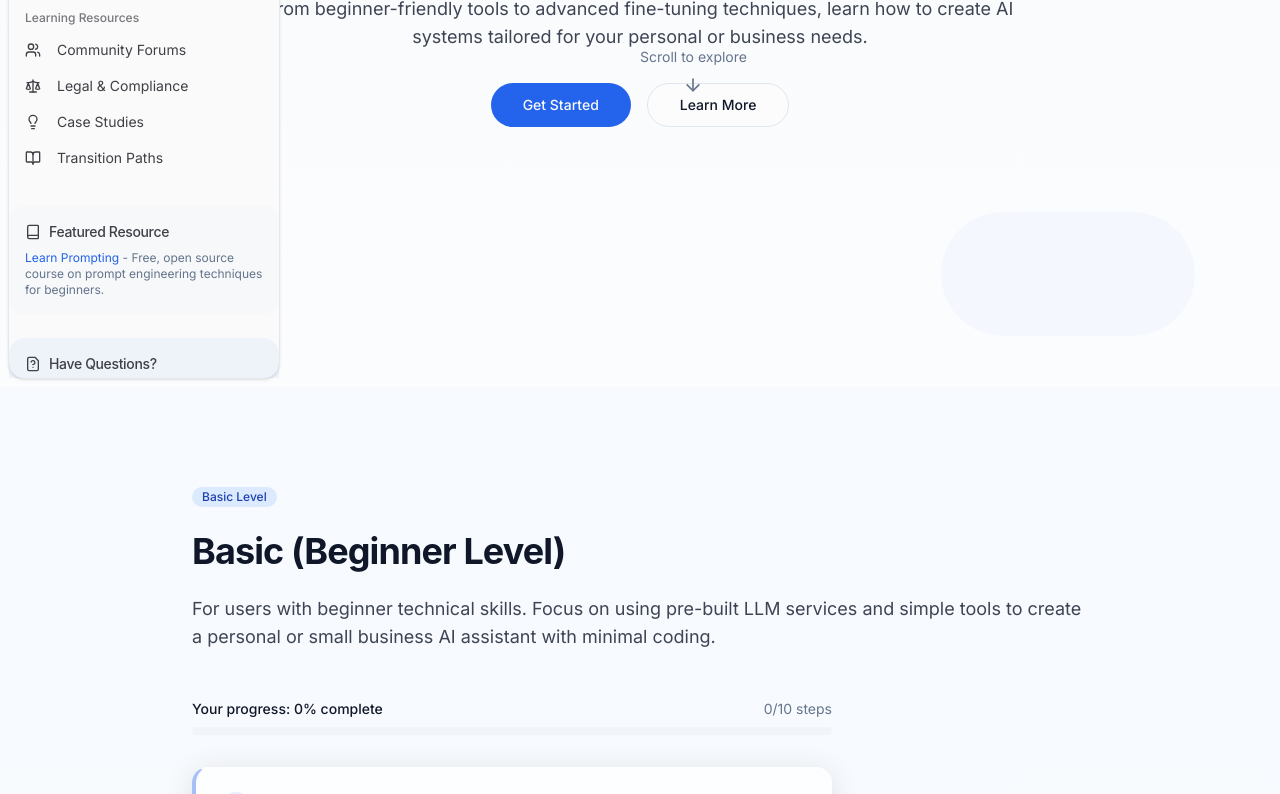
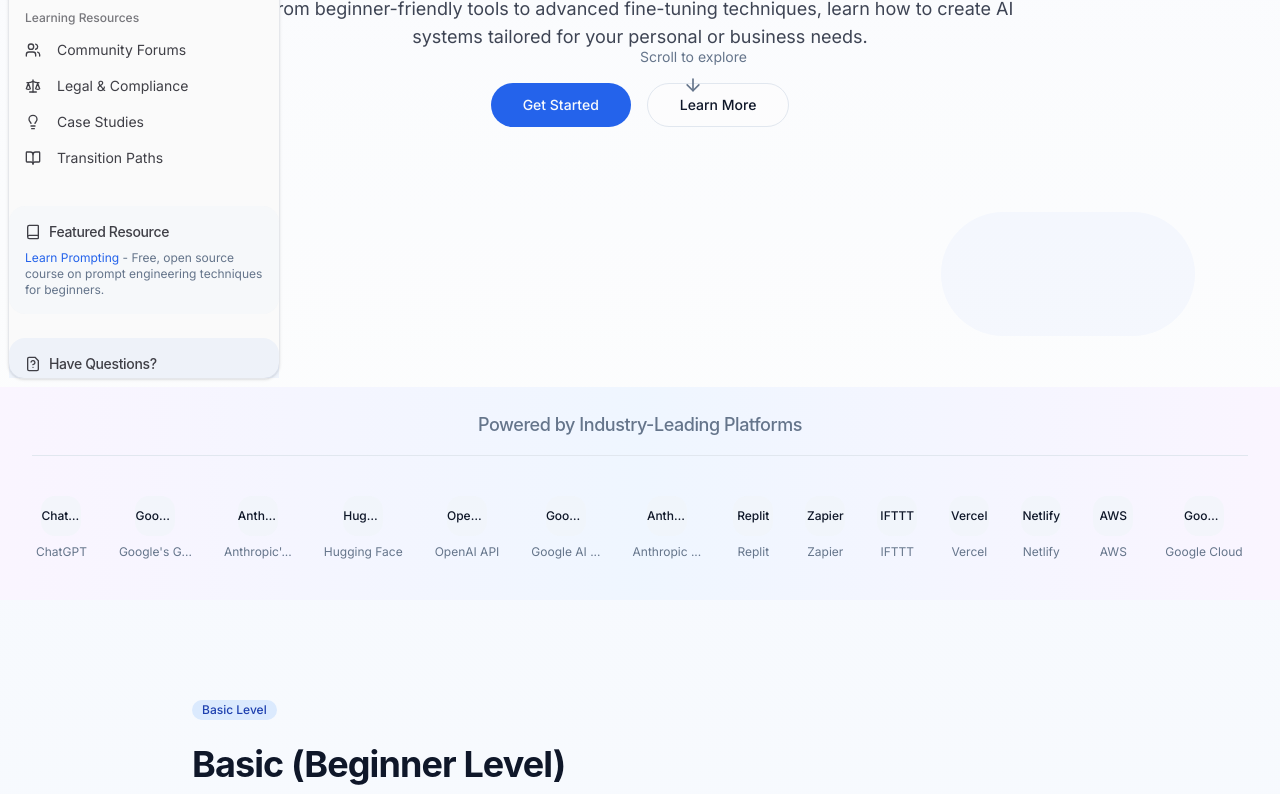
Before and after one commit to iamfarzad/personal-ai-builder, a React (Vite) app: page / in a window 1280 px wide. Shown: the part 413-1207 px from the top of the page. Built offline with nearby package versions, Linux system fonts and the light colour scheme.

Commit message:
Add platform logos banner
Add a banner with logos of the platforms mentioned in the steps.

```diff
--- /dev/null
+++ b/src/components/PlatformsBanner.tsx
@@ -0,0 +1,76 @@
+
+import React from 'react';
+import { Separator } from '@/components/ui/separator';
+import { ScrollArea } from '@/components/ui/scroll-area';
+
+// Aggregated list of all platforms mentioned across steps
+const platforms = [
+  { name: "ChatGPT", url: "https://chat.openai.com" },
+  { name: "Google's Gemini", url: "https://gemini.google.com" },
+  { name: "Anthropic's Claude", url: "https://claude.ai" },
+  { name: "Hugging Face", url: "https://huggingface.co" },
+  { name: "OpenAI API", url: "https://platform.openai.com" },
+  { name: "Google AI Studio", url: "https://ai.google.dev/" },
+  { name: "Anthropic Claude API", url: "https://console.anthropic.com" },
+  { name: "Replit", url: "https://replit.com" },
+  { name: "Zapier", url: "https://zapier.com" },
+  { name: "IFTTT", url: "https://ifttt.com" },
+  { name: "Vercel", url: "https://vercel.com" },
+  { name: "Netlify", url: "https://netlify.com" },
+  { name: "AWS", url: "https://aws.amazon.com" },
+  { name: "Google Cloud", url: "https://cloud.google.com" },
+  { name: "Heroku", url: "https://www.heroku.com" },
+  { name: "OpenAI Fine-tuning", url: "https://platform.openai.com/docs/guides/fine-tuning" },
+  { name: "LangChain", url: "https://www.langchain.com" },
+  { name: "LlamaIndex", url: "https://www.llamaindex.ai" },
+  { name: "Vercel AI SDK", url: "https://sdk.vercel.ai/docs" },
+  { name: "Streamlit", url: "https://streamlit.io" },
+  { name: "React", url: "https://react.dev" },
+  { name: "Next.js", url: "https://nextjs.org" },
+  { name: "Flutter", url: "https://flutter.dev" },
+  { name: "Supabase", url: "https://supabase.com" },
+  { name: "Firebase", url: "https://firebase.google.com" },
+  { name: "MongoDB", url: "https://www.mongodb.com" },
+  { name: "Azure OpenAI Service", url: "https://azure.microsoft.com/en-us/products/ai-services/openai-service" },
+  { name: "Weights & Biases", url: "https://wandb.ai" },
+  { name: "Kubernetes", url: "https://kubernetes.io" },
+  { name: "TensorFlow", url: "https://www.tensorflow.org" },
+  { name: "PyTorch", url: "https://pytorch.org" }
+];
+
+const PlatformsBanner = () => {
+  return (
+    <div className="w-full py-6 bg-gradient-to-r from-purple-50 via-blue-50 to-purple-50">
+      <div className="container">
+        <h3 className="text-center text-lg font-medium text-muted-foreground mb-4">
+          Powered by Industry-Leading Platforms
+        </h3>
+        <Separator className="mb-6" />
+        <ScrollArea className="w-full whitespace-nowrap" type="always">
+          <div className="flex items-center gap-8 px-1 py-4">
+            {platforms.map((platform) => (
+              <a
+                key={platform.name}
+                href={platform.url}
+                target="_blank"
+                rel="noopener noreferrer"
+                className="flex flex-col items-center gap-2 transition-opacity hover:opacity-80"
+              >
+                <div className="h-10 w-10 rounded-md bg-muted/70 flex items-center justify-center">
+                  <span className="text-xs font-medium overflow-hidden text-ellipsis max-w-[40px]">
+                    {platform.name.split(' ')[0]}
+                  </span>
+                </div>
+                <span className="text-xs text-muted-foreground">
+                  {platform.name.length > 12 ? platform.name.substring(0, 10) + '...' : platform.name}
+                </span>
+              </a>
+            ))}
+          </div>
+        </ScrollArea>
+      </div>
+    </div>
+  );
+};
+
+export default PlatformsBanner;
--- a/src/pages/Index.tsx
+++ b/src/pages/Index.tsx
@@ -8,6 +8,7 @@ import BasicSteps from '@/components/basic/BasicSteps';
 import IntermediateSteps from '@/components/intermediate/IntermediateSteps';
 import AdvancedSteps from '@/components/advanced/AdvancedSteps';
 import CallToAction from '@/components/CallToAction';
+import PlatformsBanner from '@/components/PlatformsBanner';
 
 const Index = () => {
   // Animate elements when they come into view
@@ -24,6 +25,8 @@ const Index = () => {
 
       <main className="flex-grow">
         <Hero />
+
+        <PlatformsBanner />
 
         <LevelSection
           id="basic"
```
